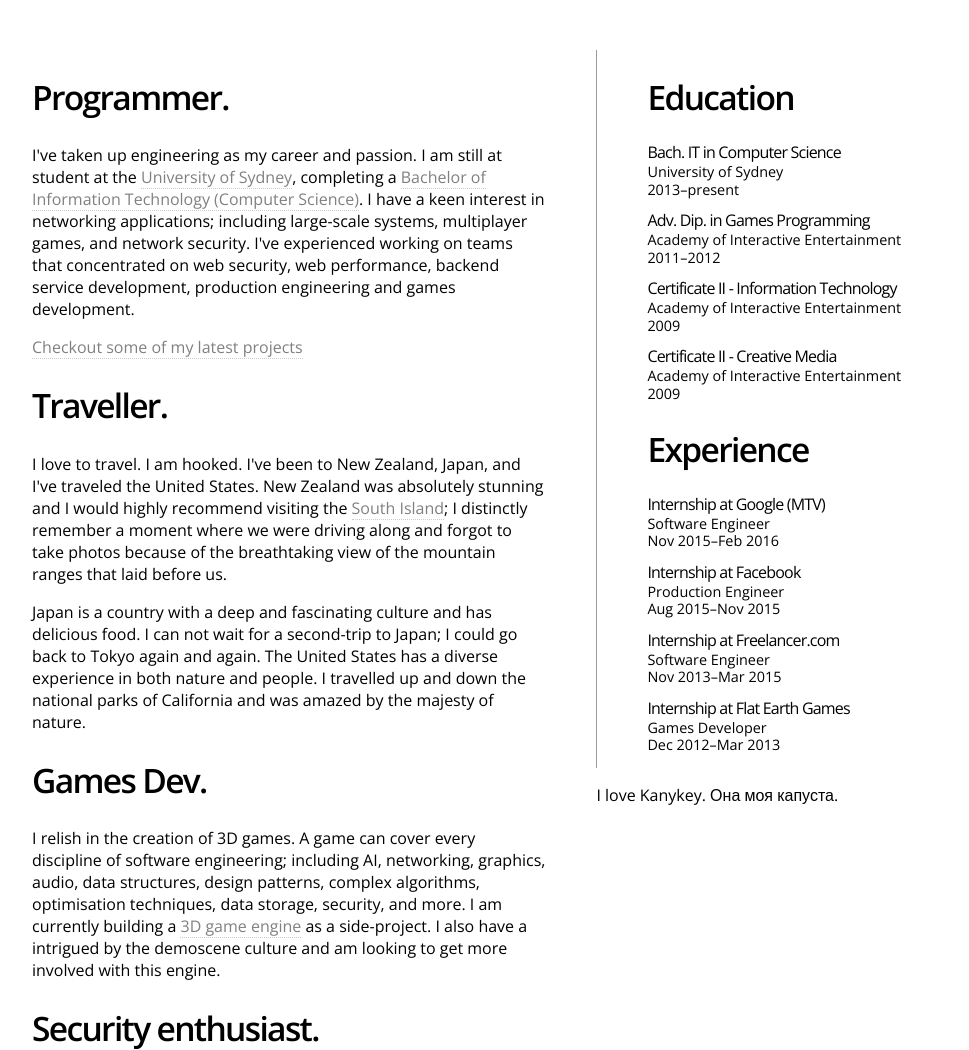
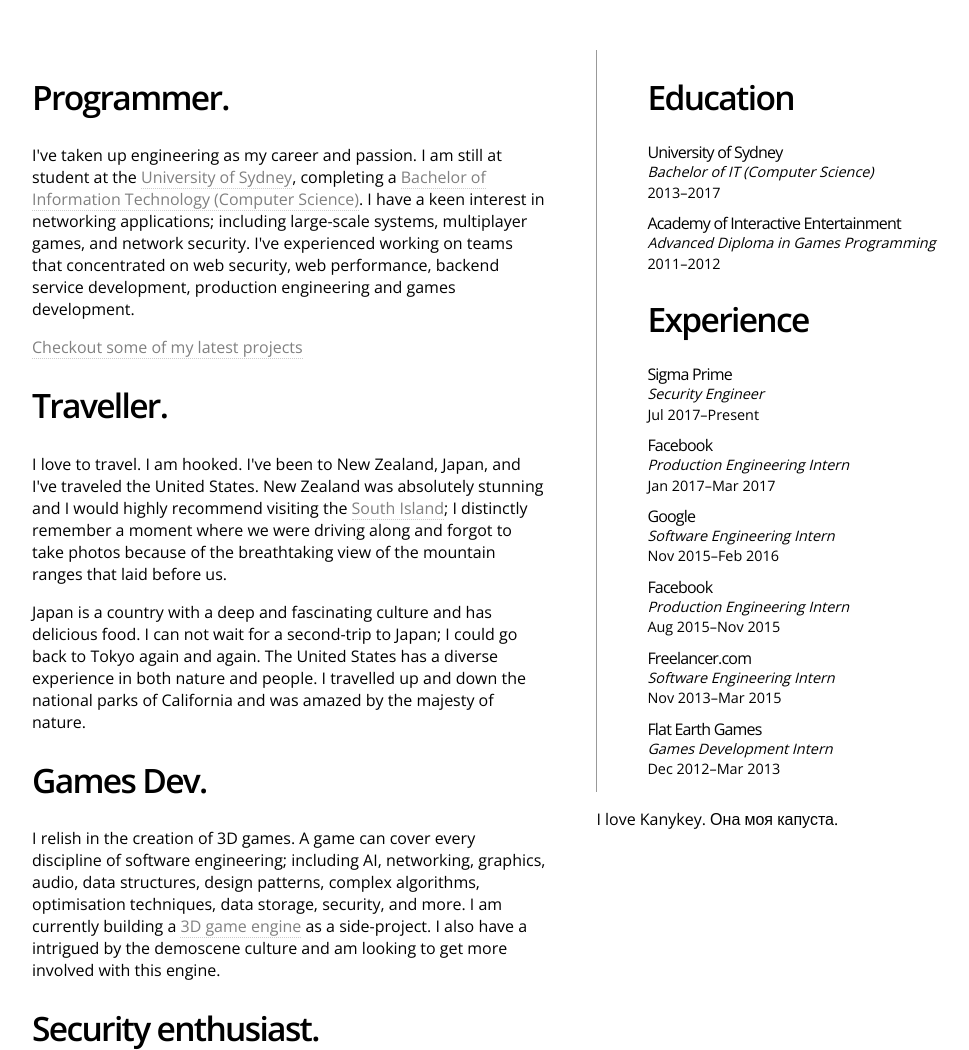
Before and after one commit to scottgreenup/website, a Django app: page /about/ in a window 1280 px wide. Shown: the part 59-1109 px from the top of the page, without its empty margins (146-1115 px from the left). Run offline with Django 3.2, Linux system fonts and the light colour scheme.

Commit message:
updated /about side bar

```diff
--- a/django-app/pages/static/css/about.css
+++ b/django-app/pages/static/css/about.css
@@ -8,21 +8,31 @@ aside#certs {
     padding: 0 50px;
 }
 
-aside#certs p {
-  font-family: 'Open Sans', sans-serif;
-  font-weight: 200;
-  font-size: 0.9em;
-  line-height: 1.2em;
-  margin-top: 3px;
-}
-
-aside#certs h4 {
+aside#certs> .experience #company {
   font-family: 'Open Sans', sans-serif;
   font-weight: 500;
   font-size: 1em;
   line-height: 1em;
   margin: 0;
   padding: 0;
+}
+
+aside#certs> .experience #role {
+  font-family: 'Open Sans', sans-serif;
+  font-size: 0.9em;
+  font-style: italic;
+  font-weight: 200;
+  line-height: 1.2em;
+  margin-top: 3px;
+  margin-bottom: 3px;
+}
+
+aside#certs> .experience #period {
+  font-family: 'Open Sans', sans-serif;
+  font-weight: 200;
+  font-size: 0.9em;
+  line-height: 1.2em;
+  margin-top: 3px;
 }
 
 section#about {
--- a/django-app/pages/templates/about.html
+++ b/django-app/pages/templates/about.html
@@ -21,38 +21,55 @@
 
       <aside id="certs">
         <h2>Education</h2>
-        <h4>Bach. IT in Computer Science</h4>
-        <p>University of Sydney<br />
-        2013&ndash;present</p>
+        <div class="experience">
+          <h4 id="company">University of Sydney</h4>
+          <p id="role">Bachelor of IT (Computer Science)</p>
+          <p id="period">2013&ndash;2017</p>
+        </div>
 
-        <h4>Adv. Dip. in Games Programming</h4>
-        <p>Academy of Interactive Entertainment<br />
-        2011&ndash;2012</p>
-
-        <h4>Certificate II - Information Technology</h4>
-        <p>Academy of Interactive Entertainment<br />
-        2009</p>
-
-        <h4>Certificate II - Creative Media</h4>
-        <p>Academy of Interactive Entertainment<br />
-        2009</p>
+        <div class="experience">
+          <h4 id="company">Academy of Interactive Entertainment</h4>
+          <p id="role">Advanced Diploma in Games Programming</p>
+          <p id="period">2011&ndash;2012</p>
+        </div>
 
         <h2>Experience</h2>
-        <h4>Internship at Google (MTV)</h4>
-        <p>Software Engineer<br />
-        Nov 2015&ndash;Feb 2016</p>
 
-        <h4>Internship at Facebook</h4>
-        <p>Production Engineer<br />
-        Aug 2015&ndash;Nov 2015</p>
+        <div class="experience">
+          <h4 id="company">Sigma Prime</h4>
+          <p id="role">Security Engineer</p>
+          <p id="period">Jul 2017&ndash;Present</p>
+        </div>
 
-        <h4>Internship at Freelancer.com</h4>
-        <p>Software Engineer<br />
-        Nov 2013&ndash;Mar 2015</p>
+        <div class="experience">
+          <h4 id="company">Facebook</h4>
+          <p id="role">Production Engineering Intern</p>
+          <p id="period">Jan 2017&ndash;Mar 2017</p>
+        </div>
 
-        <h4>Internship at Flat Earth Games</h4>
-        <p>Games Developer<br />
-        Dec 2012&ndash;Mar 2013</p>
+        <div class="experience">
+          <h4 id="company">Google</h4>
+          <p id="role">Software Engineering Intern</p>
+          <p id="period">Nov 2015&ndash;Feb 2016</p>
+        </div>
+
+        <div class="experience">
+          <h4 id="company">Facebook</h4>
+          <p id="role">Production Engineering Intern</p>
+          <p id="period">Aug 2015&ndash;Nov 2015</p>
+        </div>
+
+        <div class="experience">
+          <h4 id="company">Freelancer.com</h4>
+          <p id="role">Software Engineering Intern</p>
+          <p id="period">Nov 2013&ndash;Mar 2015</p>
+        </div>
+
+        <div class="experience">
+          <h4 id="company">Flat Earth Games</h4>
+          <p id="role">Games Development Intern</p>
+          <p id="period">Dec 2012&ndash;Mar 2013</p>
+        </div>
       </aside>
     </div>
     {% endblock %}
```
